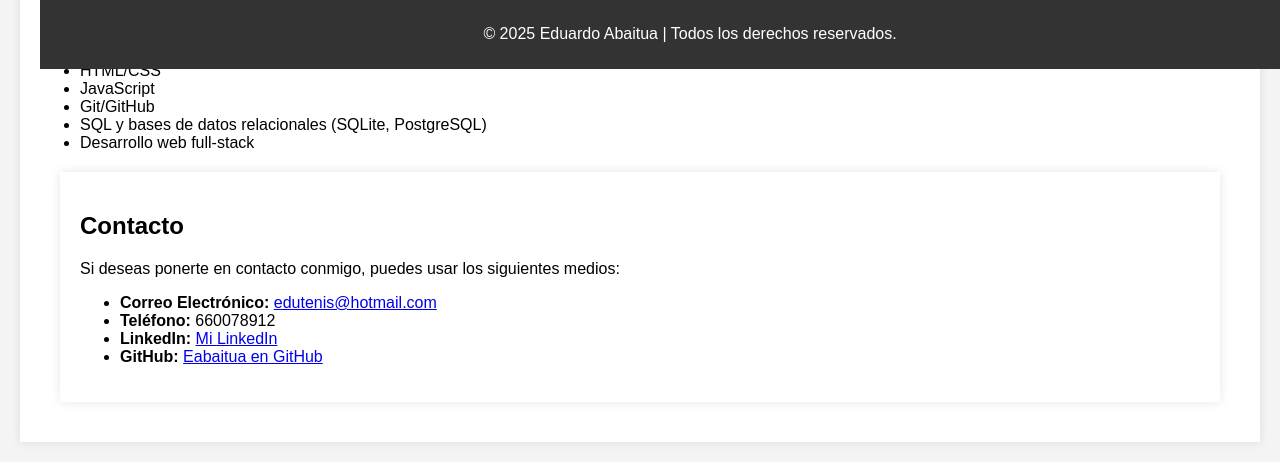
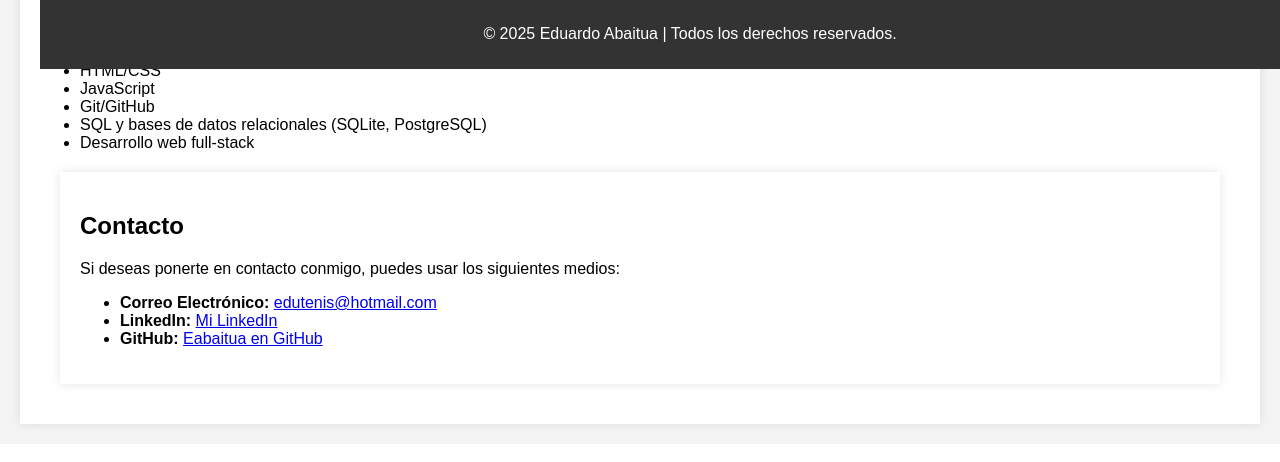
Before and after one commit to Eabaitua/mi-portfolio, a Flask app: page / in a window 1280 px wide. Shown: the part 731-1193 px from the top of the page. After the commit the page ends 1162 px from the top, so only its background shows below. Run offline with Flask 3, Linux system fonts and the light colour scheme.

Commit message:
eliminado telefono contacto

```diff
--- a/templates/index.html
+++ b/templates/index.html
@@ -61,7 +61,6 @@
         <p>Si deseas ponerte en contacto conmigo, puedes usar los siguientes medios:</p>
         <ul>
             <li><strong>Correo Electrónico:</strong> <a href="mailto:edutenis@hotmail.com">edutenis@hotmail.com</a></li>
-            <li><strong>Teléfono:</strong> 660078912</li>
             <li><strong>LinkedIn:</strong> <a href="https://www.linkedin.com/in/eduardo-abaitua-vázquez-115b4a336" target="_blank">Mi LinkedIn</a></li>
             <li><strong>GitHub:</strong> <a href="https://github.com/Eabaitua" target="_blank">Eabaitua en GitHub</a></li>
         </ul>
--- a/templates/projects.html
+++ b/templates/projects.html
@@ -35,7 +35,6 @@
         <h3>Datos de Contacto</h3>
         <ul>
             <li><strong>Correo Electrónico:</strong> <a href="mailto:edutenis@hotmail.com">edutenis@hotmail.com</a></li>
-            <li><strong>Teléfono:</strong> 660078912</li>
             <li><strong>LinkedIn:</strong> <a href="https://www.linkedin.com/in/eduardo-abaitua-vázquez-115b4a336" target="_blank">Mi LinkedIn</a></li>
             <li><strong>GitHub:</strong> <a href="https://github.com/Eabaitua" target="_blank">Eabaitua en GitHub</a></li>
         </ul>
```
